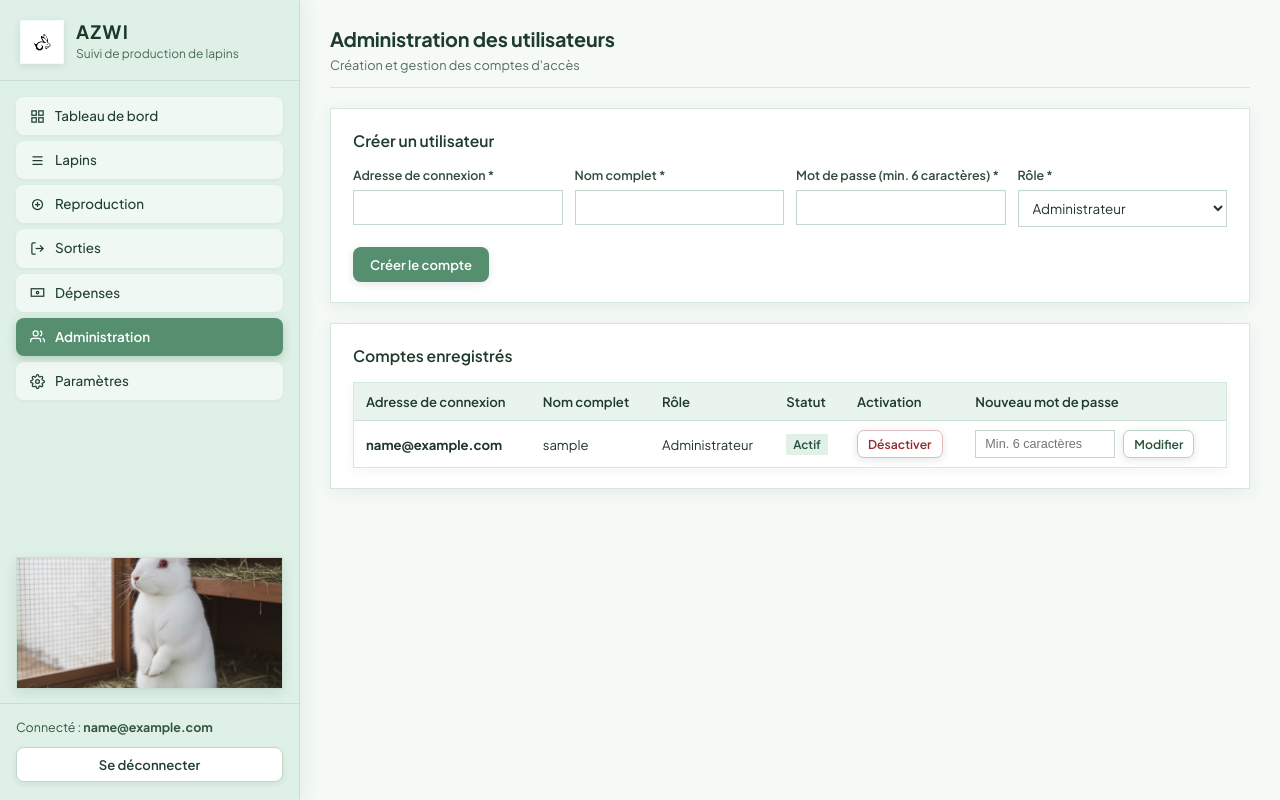
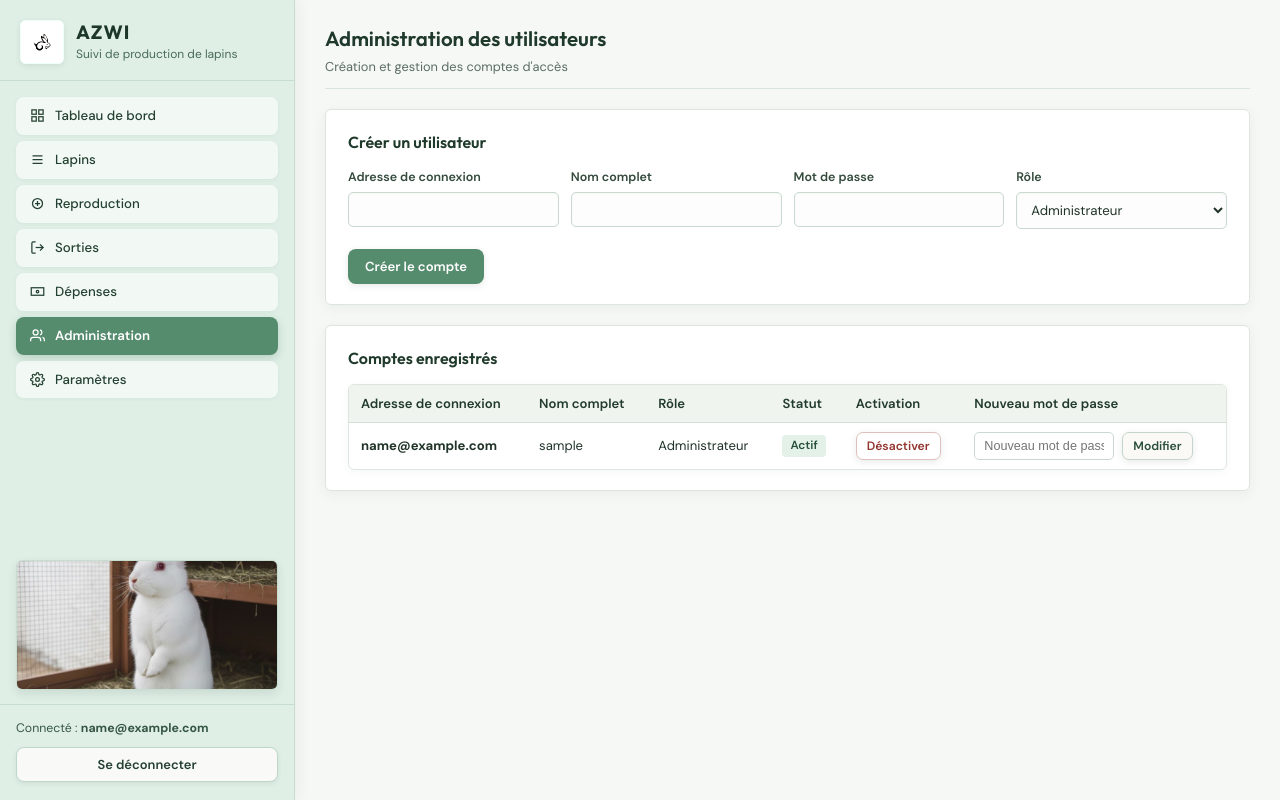
Before and after one commit to Conforte28/Lapin, a Spring Boot app: page /admin/utilisateurs in a window 1280 px wide. Run offline with Spring Boot 4, Linux system fonts and the light colour scheme; the visitor is signed in with stand-in values (Sample User, id 1); data comes from the database, SQL or seed files in the repository; some of the project's set-up classes (security, data sources, template engines, error pages and the like) are left out, and stand-ins take their place; some libraries are stand-ins or nearby versions.

Commit message:
style: refactor UI typography and dashboard layout
Update typography to DM Sans and Outfit fonts. Refine dashboard card styling, remove redundant UI elements, and clarify form labels for improved readability and visual consistency.

```diff
--- a/suivi-lapins/src/main/resources/static/css/style.css
+++ b/suivi-lapins/src/main/resources/static/css/style.css
@@ -5,16 +5,19 @@
 }
 
 body {
-    font-family: "Plus Jakarta Sans", system-ui, -apple-system, "Segoe UI", Roboto, sans-serif;
+    font-family: "DM Sans", system-ui, -apple-system, sans-serif;
     font-size: 13px;
-    background-color: #f5faf7;
-    color: #1f3528;
+    background-color: #f6f8f5;
+    color: #213429;
     line-height: 1.5;
-    -webkit-font-smoothing: antialiased;
+}
+
+h1, h2, .sidebar-titre, .connexion-marque, .carte-indicateur .valeur {
+    font-family: "Outfit", "DM Sans", sans-serif;
 }
 
 a {
-    color: #3c7355;
+    color: #3f7357;
     text-decoration: none;
 }
 
@@ -28,19 +31,19 @@ a:hover {
 }
 
 .sidebar {
-    width: 300px;
-    background-color: #dff0e6;
-    color: #1c3627;
+    width: 295px;
+    background-color: #dfefe6;
+    color: #1f382a;
     display: flex;
     flex-direction: column;
     flex-shrink: 0;
-    border-right: 1px solid #c5dfd0;
-    box-shadow: 4px 0 18px rgba(31, 53, 40, 0.08);
+    border-right: 1px solid #c7ddd0;
+    box-shadow: 3px 0 14px rgba(33, 52, 41, 0.06);
 }
 
 .sidebar-entete {
     padding: 20px 20px 16px 20px;
-    border-bottom: 1px solid #c5dfd0;
+    border-bottom: 1px solid #c7ddd0;
     display: flex;
     align-items: center;
     gap: 12px;
@@ -53,32 +56,33 @@ a:hover {
     object-position: center;
     background-color: #ffffff;
     padding: 4px;
-    border: 1px solid #c5dfd0;
-    box-shadow: 0 2px 8px rgba(31, 53, 40, 0.1);
+    border: 1px solid #c7ddd0;
+    border-radius: 6px;
+    box-shadow: 0 2px 6px rgba(33, 52, 41, 0.09);
     filter: contrast(1.35) brightness(1.06);
     flex-shrink: 0;
 }
 
 .sidebar-titre {
-    font-size: 1.15rem;
+    font-size: 1.2rem;
     font-weight: 700;
-    letter-spacing: 0.08em;
-    color: #1b3828;
-    line-height: 1.2;
+    letter-spacing: 0.06em;
+    color: #1c3627;
+    line-height: 1.15;
 }
 
 .sidebar-sous-titre {
     font-size: 0.75rem;
-    color: #486b57;
+    color: #4a6b58;
     margin-top: 2px;
 }
 
 .sidebar-ferme {
-    padding: 10px 20px;
+    padding: 9px 20px;
     font-size: 0.78rem;
-    color: #345743;
-    border-bottom: 1px solid #cbe3d5;
-    background-color: #d7ecdf;
+    color: #355442;
+    border-bottom: 1px solid #cde2d6;
+    background-color: #d6eadf;
 }
 
 .menu-checkbox {
@@ -113,13 +117,13 @@ a:hover {
     align-items: center;
     gap: 10px;
     padding: 9px 14px;
-    color: #21402e;
-    background-color: rgba(255, 255, 255, 0.55);
+    color: #244030;
+    background-color: rgba(255, 255, 255, 0.62);
     font-weight: 500;
-    font-size: 0.84rem;
+    font-size: 0.83rem;
     border-radius: 8px;
-    box-shadow: 0 1px 4px rgba(31, 53, 40, 0.05);
-    transition: background-color 0.15s ease, color 0.15s ease, box-shadow 0.15s ease;
+    box-shadow: 0 1px 4px rgba(33, 52, 41, 0.05);
+    transition: background-color 0.15s ease, color 0.15s ease;
 }
 
 .nav-lien svg {
@@ -131,16 +135,15 @@ a:hover {
 
 .nav-lien:hover {
     background-color: #ffffff;
-    color: #1a3526;
+    color: #193223;
     text-decoration: none;
-    box-shadow: 0 3px 10px rgba(31, 53, 40, 0.1);
 }
 
 .nav-lien.actif {
-    background-color: #558f6f;
+    background-color: #568c6e;
     color: #ffffff;
     font-weight: 600;
-    box-shadow: 0 3px 10px rgba(62, 114, 85, 0.28);
+    box-shadow: 0 3px 9px rgba(63, 115, 87, 0.25);
 }
 
 .sidebar-visuel {
@@ -149,21 +152,22 @@ a:hover {
 
 .sidebar-visuel img {
     width: 100%;
-    height: 132px;
+    height: 130px;
     object-fit: cover;
     display: block;
-    border: 1px solid #c5dfd0;
-    box-shadow: 0 4px 12px rgba(31, 53, 40, 0.1);
+    border: 1px solid #c7ddd0;
+    border-radius: 6px;
+    box-shadow: 0 4px 10px rgba(33, 52, 41, 0.1);
 }
 
 .sidebar-pied {
     padding: 14px 16px 18px 16px;
-    border-top: 1px solid #c5dfd0;
-    font-size: 0.78rem;
+    border-top: 1px solid #c7ddd0;
+    font-size: 0.77rem;
 }
 
 .utilisateur-info {
-    color: #345743;
+    color: #365644;
     margin-bottom: 10px;
     word-break: break-word;
 }
@@ -171,26 +175,25 @@ a:hover {
 .btn-deconnexion {
     width: 100%;
     padding: 8px 12px;
-    background-color: #ffffff;
-    color: #21402e;
-    border: 1px solid #bfd8ca;
+    background-color: #f9faf8;
+    color: #244030;
+    border: 1px solid #bfd7c9;
     border-radius: 8px;
     font-family: inherit;
     font-weight: 600;
-    font-size: 0.82rem;
+    font-size: 0.81rem;
     cursor: pointer;
-    box-shadow: 0 2px 6px rgba(31, 53, 40, 0.08);
-    transition: background-color 0.15s ease;
+    box-shadow: 0 2px 5px rgba(33, 52, 41, 0.08);
 }
 
 .btn-deconnexion:hover {
-    background-color: #f0f8f3;
+    background-color: #ffffff;
 }
 
 .contenu-principal {
     flex: 1;
     padding: 24px 30px;
-    max-width: 1260px;
+    max-width: 1240px;
     width: 100%;
 }
 
@@ -202,7 +205,7 @@ a:hover {
     gap: 12px;
     margin-bottom: 20px;
     padding-bottom: 12px;
-    border-bottom: 1px solid #d4e6dc;
+    border-bottom: 1px solid #d9e4dc;
 }
 
 .entete-page-visuel {
@@ -212,46 +215,48 @@ a:hover {
 }
 
 .miniature-entete {
-    width: 54px;
-    height: 54px;
+    width: 52px;
+    height: 52px;
     object-fit: cover;
-    border: 1px solid #cce0d4;
+    border: 1px solid #d1e0d7;
+    border-radius: 6px;
     background-color: #ffffff;
-    box-shadow: 0 3px 10px rgba(31, 53, 40, 0.1);
+    box-shadow: 0 3px 8px rgba(33, 52, 41, 0.1);
     flex-shrink: 0;
 }
 
 .entete-page h1 {
-    font-size: 1.24rem;
-    font-weight: 700;
-    color: #1e3b2b;
-    letter-spacing: -0.01em;
+    font-size: 1.28rem;
+    font-weight: 600;
+    color: #1f392b;
 }
 
 .sous-titre {
-    color: #546e5f;
+    color: #5a6d62;
     font-size: 0.8rem;
     margin-top: 2px;
 }
 
 .message-succes {
-    background-color: #e6f4ec;
-    border: 1px solid #b8dcc7;
-    color: #1f4430;
+    background-color: #e7f3ec;
+    border: 1px solid #bdd9c8;
+    border-radius: 5px;
+    color: #214431;
     padding: 10px 14px;
     margin-bottom: 16px;
-    font-size: 0.83rem;
-    box-shadow: 0 2px 8px rgba(31, 53, 40, 0.05);
+    font-size: 0.82rem;
+    box-shadow: 0 2px 6px rgba(33, 52, 41, 0.05);
 }
 
 .message-erreur {
-    background-color: #fbeaea;
-    border: 1px solid #e6bdbd;
-    color: #822727;
+    background-color: #faecea;
+    border: 1px solid #e4bdb9;
+    border-radius: 5px;
+    color: #822d27;
     padding: 10px 14px;
     margin-bottom: 16px;
-    font-size: 0.83rem;
-    box-shadow: 0 2px 8px rgba(130, 39, 39, 0.06);
+    font-size: 0.82rem;
+    box-shadow: 0 2px 6px rgba(130, 45, 39, 0.06);
 }
 
 .grille-indicateurs {
@@ -263,43 +268,57 @@ a:hover {
 
 .carte-indicateur {
     background-color: #ffffff;
-    border: 1px solid #d6e7dd;
-    border-top: 3px solid #63a07e;
+    border: 1px solid #dce6df;
+    border-top: 3px solid #639c7d;
+    border-radius: 6px;
     padding: 16px 18px;
-    box-shadow: 0 4px 14px rgba(31, 53, 40, 0.07);
+    box-shadow: 0 3px 12px rgba(33, 52, 41, 0.06);
+}
+
+.carte-indicateur.accent-eau {
+    border-top-color: #4f7f82;
+}
+
+.carte-indicateur.accent-terre {
+    border-top-color: #b48a4e;
+}
+
+.carte-indicateur.accent-brique {
+    border-top-color: #a85c53;
 }
 
 .carte-indicateur .libelle {
     font-size: 0.78rem;
-    font-weight: 600;
-    color: #506c5c;
+    font-weight: 500;
+    color: #54695d;
     margin-bottom: 6px;
 }
 
 .carte-indicateur .valeur {
-    font-size: 1.28rem;
+    font-size: 1.32rem;
     font-weight: 700;
-    color: #1d3929;
+    color: #1f392b;
 }
 
 .carte-indicateur .precision {
     font-size: 0.74rem;
-    color: #6f8678;
-    margin-top: 5px;
+    color: #74847b;
+    margin-top: 4px;
 }
 
 .carte {
     background-color: #ffffff;
-    border: 1px solid #d6e7dd;
+    border: 1px solid #dce6df;
+    border-radius: 6px;
     padding: 20px 22px;
     margin-bottom: 20px;
-    box-shadow: 0 4px 16px rgba(31, 53, 40, 0.07);
+    box-shadow: 0 3px 14px rgba(33, 52, 41, 0.06);
 }
 
 .carte h2 {
-    font-size: 0.98rem;
+    font-size: 1rem;
     font-weight: 600;
-    color: #1e3b2b;
+    color: #1f392b;
     margin-bottom: 14px;
 }
 
@@ -325,34 +344,34 @@ a:hover {
 .champ label {
     font-size: 0.78rem;
     font-weight: 600;
-    color: #314b3c;
+    color: #344a3d;
 }
 
 .champ input,
 .champ select,
 .champ textarea {
     padding: 8px 10px;
-    border: 1px solid #c4d8cc;
-    border-radius: 0;
-    font-size: 0.84rem;
-    background-color: #ffffff;
-    color: #1f3528;
+    border: 1px solid #c9d9cf;
+    border-radius: 5px;
+    font-size: 0.83rem;
+    background-color: #fcfdfc;
+    color: #213429;
     font-family: inherit;
-    box-shadow: inset 0 1px 2px rgba(31, 53, 40, 0.03);
-    transition: border-color 0.15s ease, box-shadow 0.15s ease;
+    box-shadow: inset 0 1px 2px rgba(33, 52, 41, 0.03);
 }
 
 .champ input:focus,
 .champ select:focus,
 .champ textarea:focus {
     outline: none;
-    border-color: #558f6f;
-    box-shadow: 0 0 0 3px rgba(85, 143, 111, 0.15);
+    border-color: #568c6e;
+    background-color: #ffffff;
+    box-shadow: 0 0 0 3px rgba(86, 140, 110, 0.14);
 }
 
 .champ input[readonly] {
-    background-color: #f1f5f3;
-    color: #4f6659;
+    background-color: #f1f4f1;
+    color: #54665c;
 }
 
 .barre-filtres {
@@ -378,42 +397,41 @@ a:hover {
     cursor: pointer;
     border: 1px solid transparent;
     text-align: center;
-    box-shadow: 0 2px 8px rgba(31, 53, 40, 0.12);
-    transition: background-color 0.15s ease, box-shadow 0.15s ease;
+    box-shadow: 0 2px 7px rgba(33, 52, 41, 0.11);
 }
 
 .btn:hover {
     text-decoration: none;
-    box-shadow: 0 4px 12px rgba(31, 53, 40, 0.16);
+    box-shadow: 0 4px 10px rgba(33, 52, 41, 0.15);
 }
 
 .btn-primaire {
-    background-color: #558f6f;
+    background-color: #568c6e;
     color: #ffffff;
 }
 
 .btn-primaire:hover {
-    background-color: #44795c;
+    background-color: #46785d;
 }
 
 .btn-secondaire {
-    background-color: #ffffff;
-    color: #29523b;
-    border-color: #b7d2c2;
+    background-color: #faf9f5;
+    color: #2a4f3b;
+    border-color: #c5d5cb;
 }
 
 .btn-secondaire:hover {
-    background-color: #eef7f1;
+    background-color: #f0f4f1;
 }
 
 .btn-danger {
     background-color: #ffffff;
-    color: #8f2d2d;
-    border-color: #dfbcbc;
+    color: #93352f;
+    border-color: #dfc0bd;
 }
 
 .btn-danger:hover {
-    background-color: #fdf4f4;
+    background-color: #fdf4f3;
 }
 
 .btn-petit {
@@ -431,8 +449,9 @@ a:hover {
 
 .conteneur-tableau {
     overflow-x: auto;
-    border: 1px solid #d6e7dd;
-    box-shadow: 0 3px 10px rgba(31, 53, 40, 0.05);
+    border: 1px solid #dce6df;
+    border-radius: 6px;
+    box-shadow: 0 2px 8px rgba(33, 52, 41, 0.04);
 }
 
 table {
@@ -442,18 +461,18 @@ table {
 }
 
 thead th {
-    background-color: #eaf4ee;
-    color: #1e3b2b;
+    background-color: #eff4ef;
+    color: #213a2c;
     text-align: left;
     padding: 9px 12px;
-    border-bottom: 1px solid #cde1d5;
+    border-bottom: 1px solid #d2e0d7;
     font-weight: 600;
     white-space: nowrap;
 }
 
 tbody td {
     padding: 9px 12px;
-    border-bottom: 1px solid #ebf2ee;
+    border-bottom: 1px solid #edf2ee;
     vertical-align: middle;
 }
 
@@ -462,54 +481,55 @@ tbody tr:last-child td {
 }
 
 tbody tr:hover {
-    background-color: #f6fbf8;
+    background-color: #f8faf8;
 }
 
 .statut-badge {
     display: inline-block;
-    padding: 2px 7px;
+    padding: 2px 8px;
+    border-radius: 4px;
     font-size: 0.74rem;
     font-weight: 600;
 }
 
 .statut-vivant {
-    background-color: #e2f1e8;
-    color: #244d37;
+    background-color: #e4f1e9;
+    color: #274f39;
 }
 
 .statut-vendu {
-    background-color: #e5eef5;
-    color: #294861;
+    background-color: #e5eff2;
+    color: #2f5659;
 }
 
 .statut-mort {
-    background-color: #f6e7e7;
-    color: #822929;
+    background-color: #f6e7e5;
+    color: #82322c;
 }
 
 .statut-inactif {
-    background-color: #ecefed;
-    color: #4f5d55;
+    background-color: #eeefe9;
+    color: #5b5e54;
 }
 
 .connexion-layout {
     display: flex;
     min-height: 100vh;
-    background-color: #f5faf7;
+    background-color: #f6f8f5;
 }
 
 .connexion-sidebar {
-    width: 420px;
-    background-color: #dff0e6;
-    color: #1c3627;
+    width: 410px;
+    background-color: #dfefe6;
+    color: #1f382a;
     padding: 32px 30px;
     display: flex;
     flex-direction: column;
     justify-content: space-between;
     gap: 20px;
     flex-shrink: 0;
-    border-right: 1px solid #c5dfd0;
-    box-shadow: 4px 0 20px rgba(31, 53, 40, 0.08);
+    border-right: 1px solid #c7ddd0;
+    box-shadow: 4px 0 18px rgba(33, 52, 41, 0.07);
 }
 
 .connexion-entete {
@@ -624,8 +647,8 @@ tbody tr:hover {
 
 .inline-form input {
     padding: 6px 9px;
-    border: 1px solid #c4d8cc;
-    border-radius: 0;
+    border: 1px solid #c9d9cf;
+    border-radius: 5px;
     font-size: 0.79rem;
     width: 140px;
 }
--- a/suivi-lapins/src/main/resources/templates/admin/utilisateurs.html
+++ b/suivi-lapins/src/main/resources/templates/admin/utilisateurs.html
@@ -21,19 +21,19 @@
             <form th:action="@{/admin/utilisateurs}" method="post">
                 <div class="formulaire-grille">
                     <div class="champ">
-                        <label for="email">Adresse de connexion *</label>
+                        <label for="email">Adresse de connexion</label>
                         <input type="email" id="email" name="email" required maxlength="150">
                     </div>
                     <div class="champ">
-                        <label for="nomComplet">Nom complet *</label>
+                        <label for="nomComplet">Nom complet</label>
                         <input type="text" id="nomComplet" name="nomComplet" required maxlength="120">
                     </div>
                     <div class="champ">
-                        <label for="motDePasse">Mot de passe (min. 6 caractères) *</label>
+                        <label for="motDePasse">Mot de passe</label>
                         <input type="password" id="motDePasse" name="motDePasse" required minlength="6">
                     </div>
                     <div class="champ">
-                        <label for="role">Rôle *</label>
+                        <label for="role">Rôle</label>
                         <select id="role" name="role" required>
                             <option th:each="r : ${roles}"
                                     th:value="${r}"
@@ -81,7 +81,7 @@
                         <td>
                             <form th:action="@{/admin/utilisateurs/{id}/mot-de-passe(id=${u.id})}" method="post"
                                   class="inline-form">
-                                <input type="password" name="nouveauMotDePasse" placeholder="Min. 6 caractères"
+                                <input type="password" name="nouveauMotDePasse" placeholder="Nouveau mot de passe"
                                        minlength="6" required>
                                 <button type="submit" class="btn btn-secondaire btn-petit">Modifier</button>
                             </form>
--- a/suivi-lapins/src/main/resources/templates/depenses/modifier.html
+++ b/suivi-lapins/src/main/resources/templates/depenses/modifier.html
@@ -19,14 +19,14 @@
             <form th:action="@{/depenses/{id}/modifier(id=${depense.id})}" method="post">
                 <div class="formulaire-grille">
                     <div class="champ">
-                        <label for="dateDepense">Date *</label>
+                        <label for="dateDepense">Date</label>
                         <input type="date" id="dateDepense" name="dateDepense"
                                th:max="${aujourdHui}"
                                th:value="${depense.dateDepense != null ? #temporals.format(depense.dateDepense, 'yyyy-MM-dd') : ''}"
                                required>
                     </div>
                     <div class="champ">
-                        <label for="categorie">Catégorie *</label>
+                        <label for="categorie">Catégorie</label>
                         <select id="categorie" name="categorie" required>
                             <option th:each="c : ${categories}"
                                     th:value="${c}"
@@ -35,7 +35,7 @@
                         </select>
                     </div>
                     <div class="champ">
-                        <label for="montant">Montant (FCFA) *</label>
+                        <label for="montant">Montant en FCFA</label>
                         <input type="number" id="montant" name="montant" min="1" step="0.01"
                                th:value="${depense.montant}" required>
                     </div>
--- a/suivi-lapins/src/main/resources/templates/fragments/layout.html
+++ b/suivi-lapins/src/main/resources/templates/fragments/layout.html
@@ -7,7 +7,7 @@
     <title th:text="${titre} + ' - AZWI'">AZWI</title>
     <link rel="preconnect" href="https://fonts.googleapis.com">
     <link rel="preconnect" href="https://fonts.gstatic.com" crossorigin>
-    <link href="https://fonts.googleapis.com/css2?family=Plus+Jakarta+Sans:wght@400;500;600;700&display=swap" rel="stylesheet">
+    <link href="https://fonts.googleapis.com/css2?family=DM+Sans:wght@400;500;600;700&family=Outfit:wght@500;600;700&display=swap" rel="stylesheet">
     <link rel="stylesheet" th:href="@{/css/style.css}">
 </head>
 <body>
@@ -25,7 +25,7 @@
          th:if="${exploitation != null and ((exploitation.nomExploitation != null and exploitation.nomExploitation != 'AZWI') or (exploitation.commune != null and !#strings.isEmpty(exploitation.commune)))}">
         <strong th:text="${exploitation.nomExploitation}"></strong>
         <span th:if="${exploitation.commune != null and !#strings.isEmpty(exploitation.commune)}"
-              th:text="' — ' + ${exploitation.commune}"></span>
+              th:text="', ' + ${exploitation.commune}"></span>
     </div>
 
     <input type="checkbox" id="menu-toggle" class="menu-checkbox">
--- a/suivi-lapins/src/main/resources/templates/lapins/formulaire.html
+++ b/suivi-lapins/src/main/resources/templates/lapins/formulaire.html
@@ -21,12 +21,12 @@
                   method="post">
                 <div class="formulaire-grille">
                     <div class="champ">
-                        <label for="code">Code unique *</label>
+                        <label for="code">Code unique</label>
                         <input type="text" id="code" name="code" th:value="${lapin.code}" required maxlength="50">
                     </div>
 
                     <div class="champ">
-                        <label for="sexe">Sexe *</label>
+                        <label for="sexe">Sexe</label>
                         <select id="sexe" name="sexe" required>
                             <option th:each="s : ${sexes}"
                                     th:value="${s}"
@@ -53,7 +53,7 @@
                     </div>
 
                     <div class="champ">
-                        <label for="poidsKg">Poids (kg)</label>
+                        <label for="poidsKg">Poids en kg</label>
                         <input type="number" id="poidsKg" name="poidsKg" step="0.01" min="0.01"
                                th:value="${lapin.poidsKg}">
                     </div>
--- a/suivi-lapins/src/main/resources/templates/lapins/liste.html
+++ b/suivi-lapins/src/main/resources/templates/lapins/liste.html
@@ -63,7 +63,7 @@
                         <th>Race / Type</th>
                         <th>Date de naissance</th>
                         <th>Clapier</th>
-                        <th>Poids (kg)</th>
+                        <th>Poids</th>
                         <th>Statut</th>
                         <th>Actions</th>
                     </tr>
```
Also changed, not shown: other parts of suivi-lapins/src/main/resources/static/css/style.css (+27 -24 lines), suivi-lapins/src/main/resources/templates/dashboard.html (+5 -11 lines), suivi-lapins/src/main/resources/templates/depenses/liste.html (+4 -4 lines), suivi-lapins/src/main/resources/templates/parametres/index.html (+4 -5 lines), suivi-lapins/src/main/resources/templates/reproduction/liste.html (+6 -6 lines), suivi-lapins/src/main/resources/templates/sorties/liste.html (+12 -12 lines), 1 other file.
